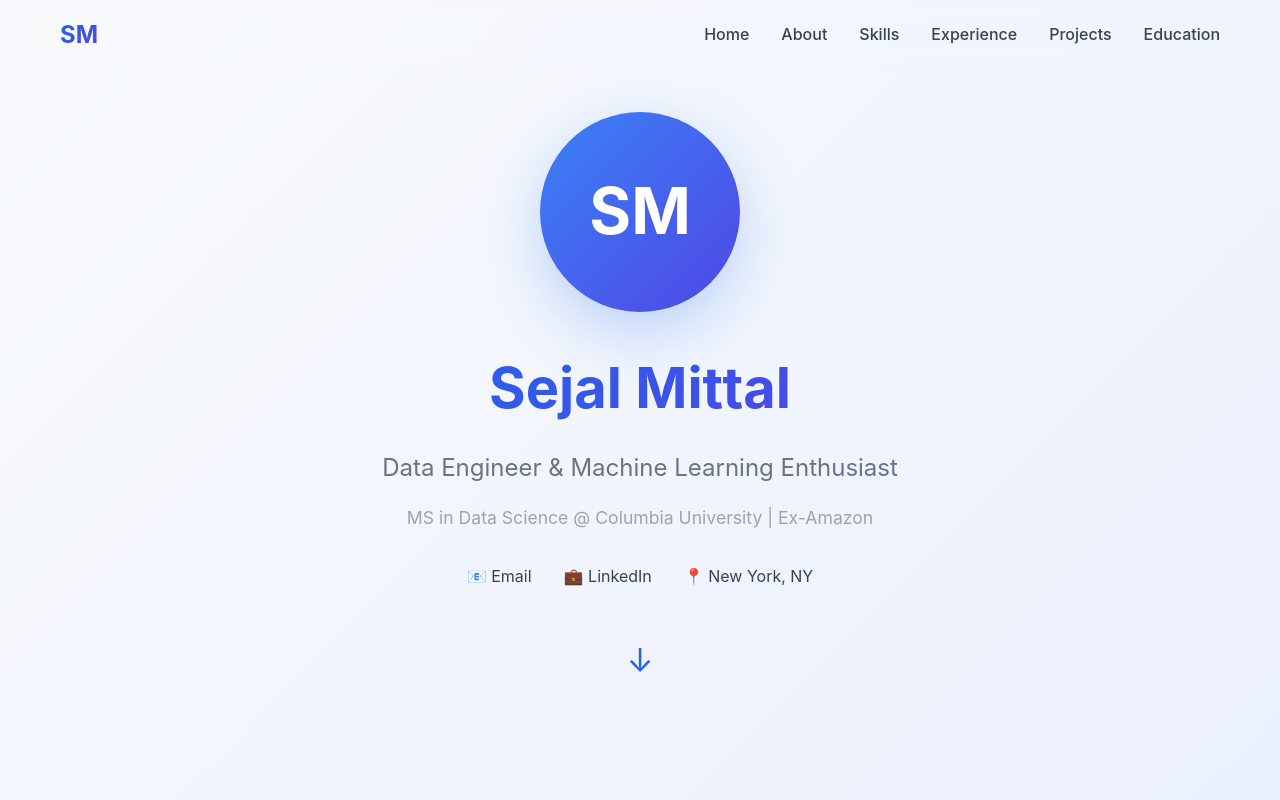
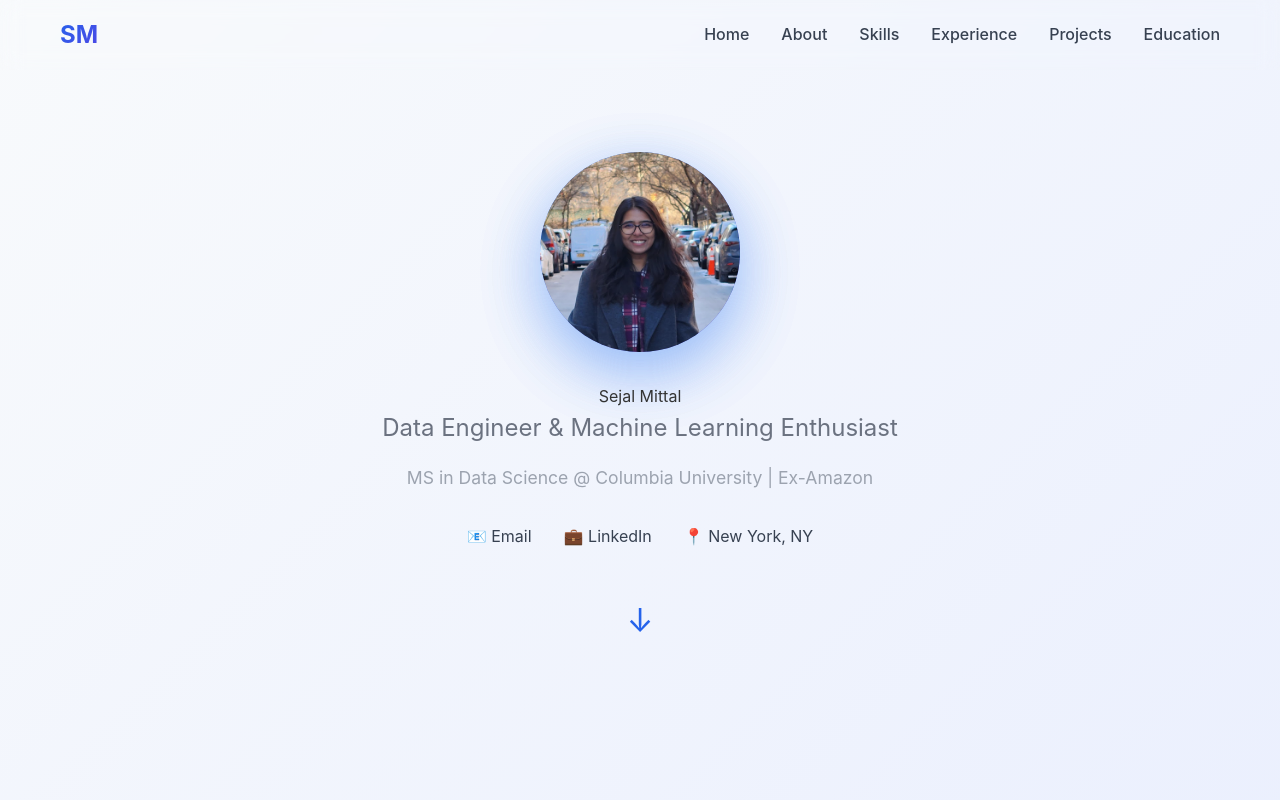
Before and after one commit to SejalMittal1009/SejalMittal1009.github.io, a plain HTML site: page index.html in a window 1280 px wide. Shown: the top 800 px of the page. Drawn offline with Linux system fonts and the light colour scheme.

Commit message:
Update index.html

```diff
--- a/index.html
+++ b/index.html
@@ -448,7 +448,9 @@
     <!-- Hero Section -->
     <section id="home" class="hero">
         <div class="hero-content">
-            <div class="profile-image">SM</div>
+            <div class="profile-image">
+              <img src="profile.png" alt="Sejal Mittal" style="width: 200px; height: 200px; border-radius: 50%; box-shadow: 0 20px 60px rgba(59, 130, 246, 0.3);" />
+            </div
             <h1>Sejal Mittal</h1>
             <p class="subtitle">Data Engineer & Machine Learning Enthusiast</p>
             <p class="location">MS in Data Science @ Columbia University | Ex-Amazon</p>
```
